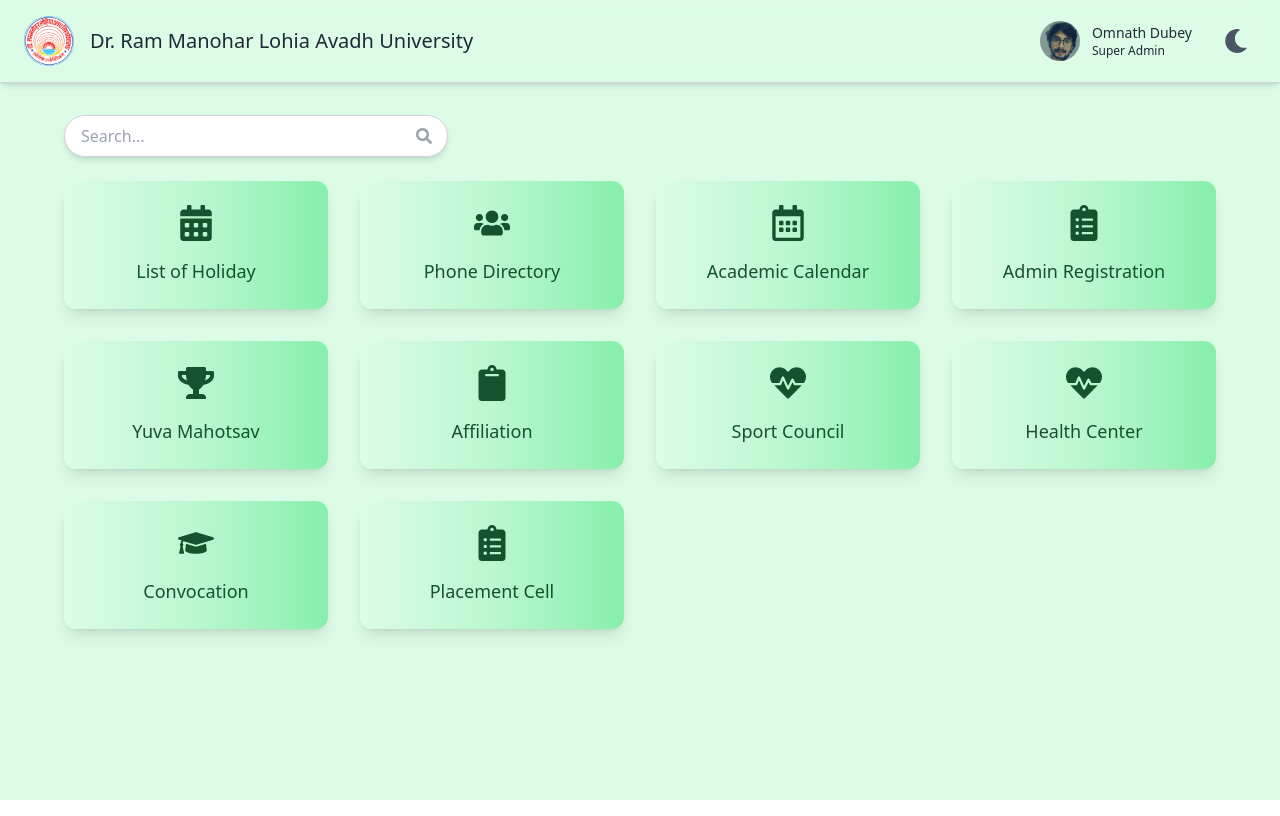
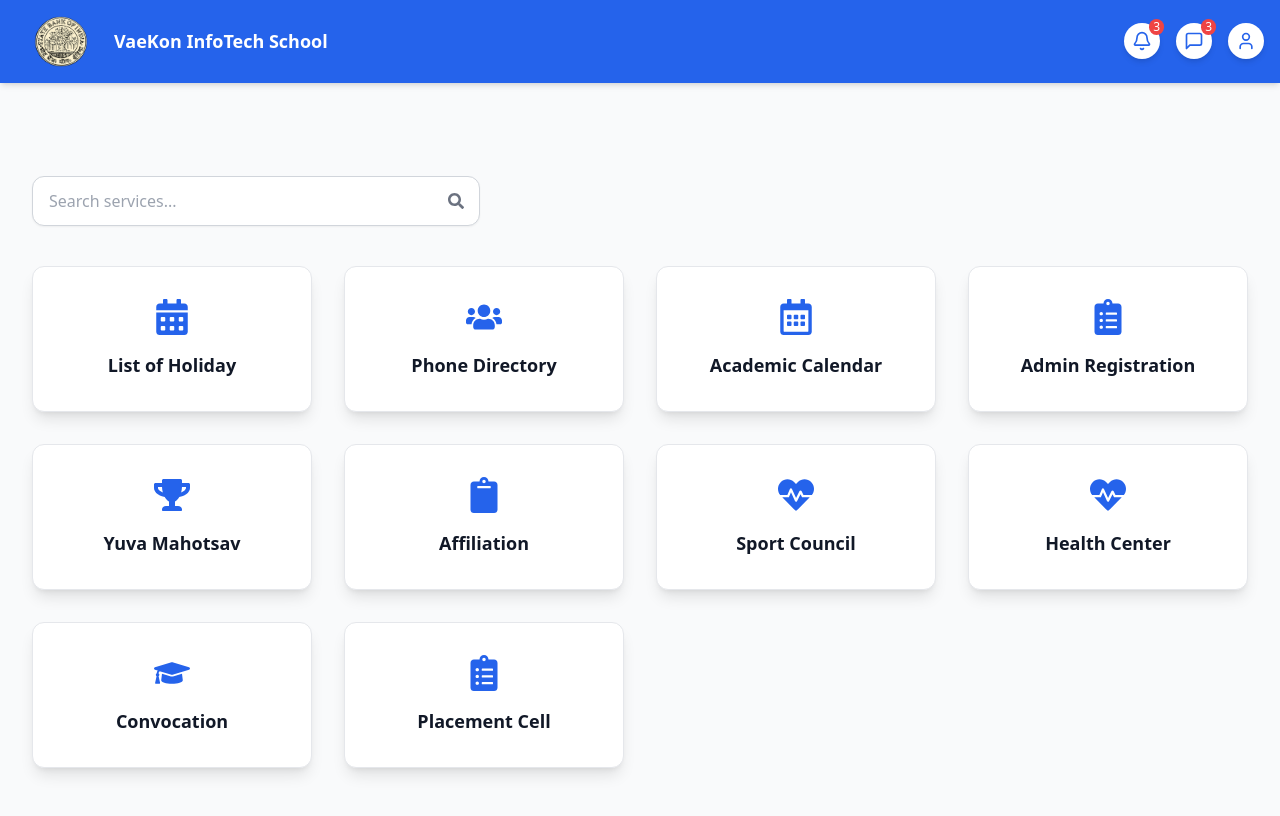
Before and after one commit to omnathdubeyofficial/m_project, a Next.js app: page /components/university in a window 1280 px wide. Built offline with nearby package versions, Linux system fonts and the light colour scheme.

Commit message:
update today

```diff
--- a/src/app/components/university/page.js
+++ b/src/app/components/university/page.js
@@ -1,24 +1,14 @@
 "use client";
 
-import { useState, useEffect } from "react";
 import {
-  FaSearch, FaMoon, FaSun, FaCalendarAlt, FaUsers, FaRegCalendarAlt,
+  FaSearch, FaCalendarAlt, FaUsers, FaRegCalendarAlt,
   FaTrophy, FaHeartbeat, FaClipboardList, FaGraduationCap, FaClipboard
 } from "react-icons/fa";
-import Image from "next/image";
-import Link from "next/link"; // For navigation
+import Link from "next/link";
+import Navber from "../../navbar/page";
 
 const UniversityPage = () => {
-  const [darkMode, setDarkMode] = useState(false);
-  const [user, setUser] = useState(null);
 
-  useEffect(() => {
-    setUser({
-      username: "Omnath Dubey",
-      profession: "Super Admin",
-      profileImg: "/img/om.webp",
-    });
-  }, []);
 
   const services = [
     { name: "List of Holiday", icon: <FaCalendarAlt />, path: "/holiday-list" },
@@ -34,86 +24,29 @@ const UniversityPage = () => {
   ];
 
   return (
-    <div className={`${darkMode ? "bg-gray-900 text-gray-200" : "bg-green-100 text-gray-800"} min-h-screen transition-colors duration-500`}>
-      {/* Header */}
-      <header className="sticky top-0 flex items-center justify-between px-6 py-4 shadow-md bg-opacity-90 backdrop-blur-md z-10 border-b border-gray-300">
-        {/* Logo */}
-        <div className="flex items-center space-x-4">
-          <Image
-            src="/img/image.png"
-            alt="University Logo"
-            width={50}
-            height={50}
-            className="object-contain"
-          />
-          <h1 className="text-xl  hidden sm:block">
-            Dr. Ram Manohar Lohia Avadh University
-          </h1>
-        </div>
-
-        {/* Right Section */}
-        <div className="flex items-center space-x-6">
-          {/* Profile Section */}
-          {user && (
-            <div className="flex items-center space-x-3">
-              <Image
-                src={user.profileImg}
-                alt="Profile"
-                width={40}
-                height={40}
-                className="rounded-full"
-              />
-              <div>
-                <p className="text-sm font-medium">{user.username}</p>
-                <p className="text-xs">{user.profession}</p>
-              </div>
-            </div>
-          )}
-
-          {/* Dark Mode Toggle */}
-          <button
-            onClick={() => setDarkMode(!darkMode)}
-            className="p-2 rounded-full focus:outline-none hover:scale-105 transition-transform duration-300"
-          >
-            {darkMode ? (
-              <FaSun className="text-yellow-400 text-2xl" />
-            ) : (
-              <FaMoon className="text-gray-600 text-2xl" />
-            )}
-          </button>
-        </div>
-      </header>
-
-      {/* Main Content */}
-      <main className="py-8 px-6">
-        <div className="max-w-6xl mx-auto">
-          <div className="flex justify-between items-center mb-6">
-            {/* Search Bar */}
-            <div className="relative w-full max-w-sm">
+    <div className="bg-gray-50 text-gray-800 min-h-screen transition-colors duration-500 pt-32">
+      <Navber/>
+      <main className="py-12 px-8">
+        <div className="max-w-7xl mx-auto">
+          <div className="flex justify-between items-center mb-10">
+            <div className="relative w-full max-w-md">
               <input
                 type="text"
-                placeholder="Search..."
-                className={`${
-                  darkMode ? "bg-gray-800 text-gray-200" : "bg-white text-gray-800"
-                } px-4 py-2 w-full rounded-full shadow-md border border-gray-300 focus:ring-2 focus:ring-blue-400 transition`}
+                placeholder="Search services..."
+                className="bg-white text-gray-900 border border-gray-300 px-4 py-3 w-full rounded-xl shadow-sm focus:ring-2 focus:ring-blue-500 transition"
               />
-              <FaSearch className="absolute right-4 top-1/2 transform -translate-y-1/2 text-gray-400" />
+              <FaSearch className="absolute right-4 top-1/2 transform -translate-y-1/2 text-gray-500" />
             </div>
           </div>
 
-          {/* Services Grid */}
-          <div className="grid grid-cols-1 sm:grid-cols-2 lg:grid-cols-4 gap-8">
+          <div className="grid grid-cols-1 sm:grid-cols-2 md:grid-cols-3 lg:grid-cols-4 gap-8">
             {services.map((service, index) => (
               <Link href={service.path} key={index}>
                 <div
-                  className={`p-6 rounded-xl shadow-lg transform hover:scale-105 transition-transform ${
-                    darkMode
-                      ? "bg-gradient-to-r from-gray-700 via-gray-800 to-gray-900 text-gray-100"
-                      : "bg-gradient-to-r from-green-100 via-green-200 to-green-300 text-green-900"
-                  } flex flex-col items-center cursor-pointer`}
+                  className="p-8 rounded-xl shadow-lg flex flex-col items-center cursor-pointer border border-gray-200 transition-transform hover:scale-105 hover:shadow-xl bg-white text-gray-900"
                 >
-                  <div className="text-4xl mb-4">{service.icon}</div>
-                  <h3 className="text-lg ">{service.name}</h3>
+                  <div className="text-4xl mb-4 text-blue-600">{service.icon}</div>
+                  <h3 className="text-lg font-semibold text-center">{service.name}</h3>
                 </div>
               </Link>
             ))}
```
